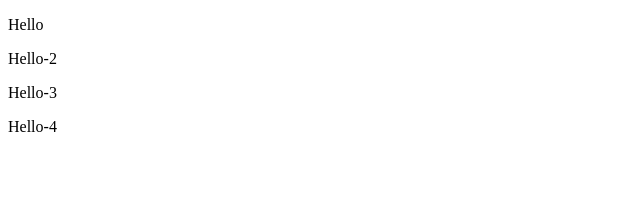
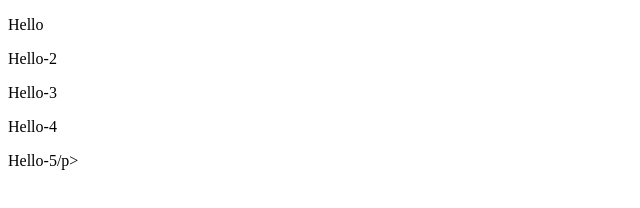
Before and after one commit to AlexandrDubiaga/UdemyFirst, a website: page index.html in a window 1280 px wide. Shown: the full height of the page, 0-640 px from the left. Drawn offline with Linux system fonts and the light colour scheme.

Commit message:
Hello -5 addade

```diff
--- a/index.html
+++ b/index.html
@@ -13,6 +13,7 @@
 <p>Hello-2</p>
 <p>Hello-3</p>
 <p>Hello-4</p>
+<p>Hello-5/p>
 
 
 
```
